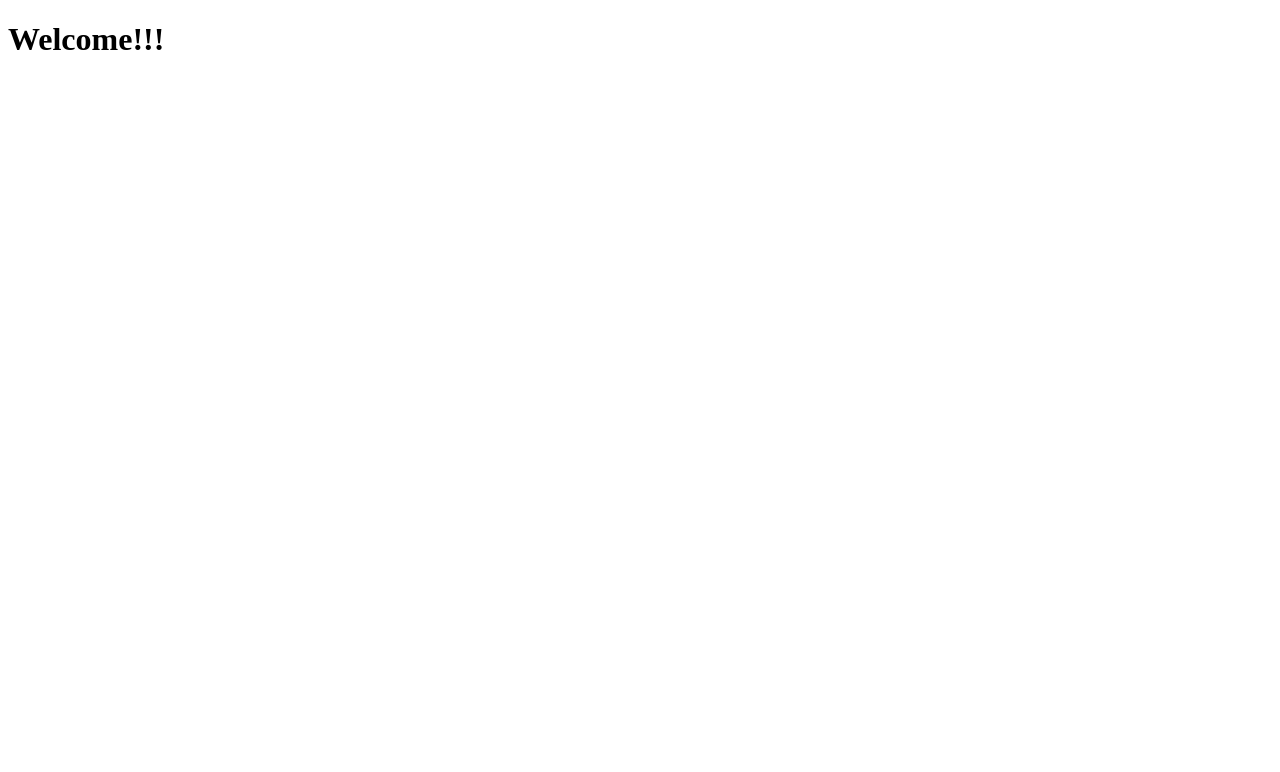
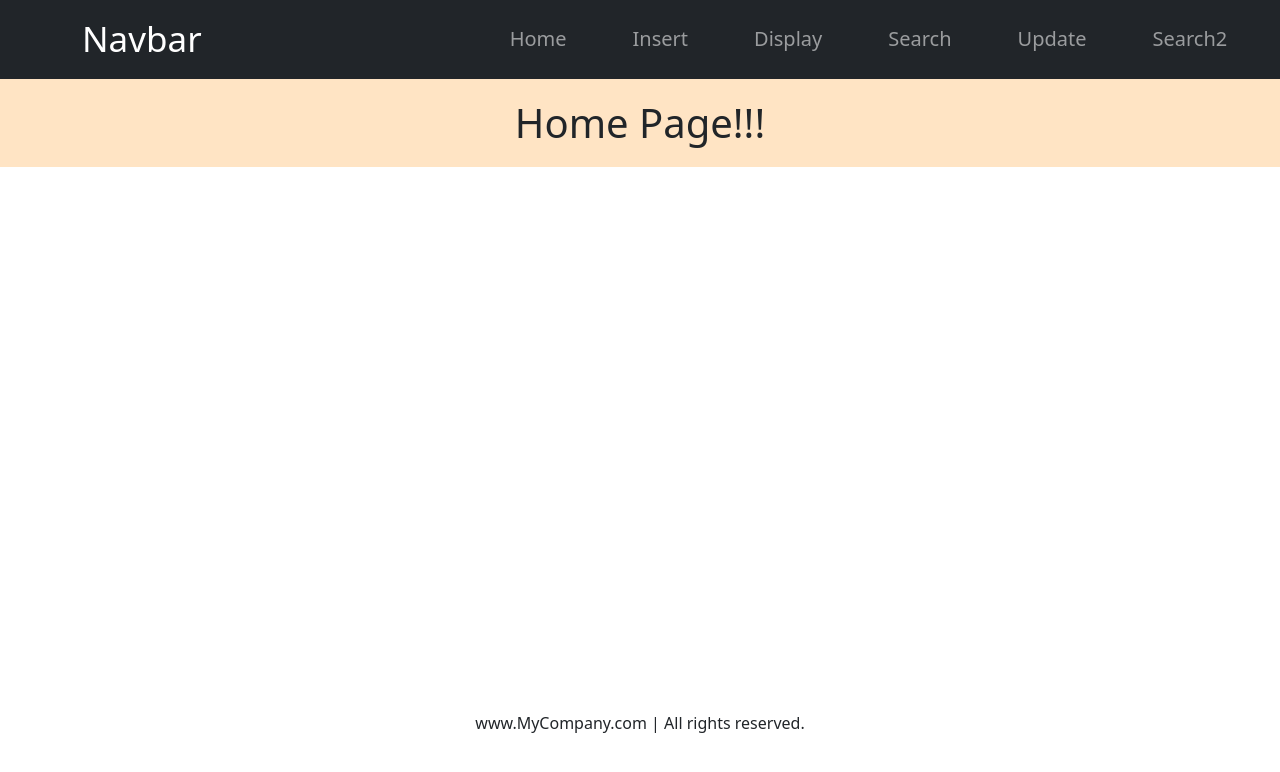
Before and after one commit to Ananya737/CRUD-in-React-, a React (Vite) app in the folder MyApp/: page / in a window 1280 px wide. Shown: the top 772 px of the page. Built offline with nearby package versions, Linux system fonts and the light colour scheme.

Commit message:
bootstrap navbar

```diff
--- a/MyApp/src/App.jsx
+++ b/MyApp/src/App.jsx
@@ -1,7 +1,30 @@
+import { BrowserRouter,Routes,Route } from "react-router-dom";
+import Layout from "./Pages/Layout";
+import Home from "./Pages/Home";
+import Display from "./Pages/Display";
+import Insert from "./Pages/Insert";
+import Search from "./Pages/Search";
+import Update from "./Pages/Update";
+import Search2 from "./Pages/Search2";
 const App=()=>{
   return(
     <>
-    <h1>Welcome!!!</h1>
+    <BrowserRouter>
+       <Routes>
+         <Route path="/" element={<Layout/>}>
+         <Route index element={<Home/>}/>
+         <Route path="home" element={<Home/>}/>
+         <Route path="insert" element={<Insert/>}/>
+         <Route path="display" element={<Display/>}/>
+         <Route path="search" element={<Search/>}/>
+         <Route path="update" element={<Update/>}/>
+         <Route path="search2" element={<Search2/>}/>
+
+
+         </Route>
+       </Routes>
+    </BrowserRouter>
+
     </>
   )
 }
--- a/MyApp/src/Pages/Display.jsx
+++ b/MyApp/src/Pages/Display.jsx
@@ -2,7 +2,7 @@
 const Display=()=>{
     return(
         <>
-        <h1>Display Page!</h1>
+        <h1 style={{display:"flex",justifyContent:"center",backgroundColor:"bisque",padding:"20px"}}>Display Page!</h1>
 
         </>
     )
--- a/MyApp/src/Pages/Home.jsx
+++ b/MyApp/src/Pages/Home.jsx
@@ -1,8 +1,10 @@
+
 
 const Home=()=>{
     return(
         <>
-        <h1>Home Page!</h1>
+        <h1 style={{display:"flex",justifyContent:"center",backgroundColor:"bisque",padding:"20px"}}>Home Page!!!</h1>
+
 
         </>
     )
--- a/MyApp/src/Pages/Insert.jsx
+++ b/MyApp/src/Pages/Insert.jsx
@@ -2,7 +2,7 @@
 const Insert=()=>{
     return(
         <>
-        <h1>Insert Page!</h1>
+        <h1 style={{display:"flex",justifyContent:"center",backgroundColor:"bisque",padding:"20px"}}>Insert Page!</h1>
 
         </>
     )
--- a/MyApp/src/Pages/Layout.jsx
+++ b/MyApp/src/Pages/Layout.jsx
@@ -1,7 +1,18 @@
+import { Link,Outlet } from "react-router-dom";
+import TopNav from "./TopNav";
 
 const Layout=()=>{
     return(
         <>
+          <TopNav/>
+
+{/* <hr size="5" color="red"/> */}
+
+<Outlet/>
+
+{/* <hr size="5" color="red"/> */}
+
+<footer style={{display:"flex",justifyContent:"center",height:"70vh",alignItems:"end"}}>www.MyCompany.com  | All rights reserved.</footer>
 
         </>
     )
--- a/MyApp/src/Pages/Search.jsx
+++ b/MyApp/src/Pages/Search.jsx
@@ -2,7 +2,7 @@
 const Search=()=>{
     return(
         <>
-        <h1>Search Page!</h1>
+        <h1 style={{display:"flex",justifyContent:"center",backgroundColor:"bisque",padding:"20px"}}>Search Page!</h1>
 
         </>
     )
--- a/MyApp/src/Pages/Search2.jsx
+++ b/MyApp/src/Pages/Search2.jsx
@@ -2,7 +2,7 @@
 const Search2=()=>{
     return(
         <>
-        <h1>Search2 Page!</h1>
+        <h1 style={{display:"flex",justifyContent:"center",backgroundColor:"bisque",padding:"20px"}}>Search2 Page!</h1>
 
         </>
     )
--- /dev/null
+++ b/MyApp/src/Pages/TopNav.jsx
@@ -0,0 +1,27 @@
+import Container from 'react-bootstrap/Container';
+import Nav from 'react-bootstrap/Nav';
+import Navbar from 'react-bootstrap/Navbar';
+import { Link } from 'react-router-dom';
+
+const TopNav=()=>{
+    return(
+        <>
+         <Navbar bg="dark" data-bs-theme="dark">
+        <Container >
+          <Navbar.Brand as={Link}  style={{marginRight:"300px",fontSize:"35px"}}>Navbar</Navbar.Brand >
+          <Nav className="me-auto" style={{display:"flex",gap:"50px",fontSize:"20px"}}>
+            <Nav.Link as={Link} to="/home">Home</Nav.Link>
+            <Nav.Link as={Link} to="/insert">Insert</Nav.Link>
+            <Nav.Link as={Link} to="/display">Display</Nav.Link>
+            <Nav.Link as={Link} to="/search">Search</Nav.Link>
+            <Nav.Link as={Link} to="/update">Update</Nav.Link>
+            <Nav.Link as={Link} to="/search2">Search2</Nav.Link>
+          </Nav>
+        </Container>
+      </Navbar>
+
+
+        </>
+    )
+}
+export default TopNav;
--- a/MyApp/src/Pages/Update.jsx
+++ b/MyApp/src/Pages/Update.jsx
@@ -2,7 +2,7 @@
 const Update=()=>{
     return(
         <>
-        <h1>Update Page!</h1>
+        <h1 style={{display:"flex",justifyContent:"center",backgroundColor:"bisque",padding:"20px"}}>Update Page!</h1>
 
         </>
     )
--- a/MyApp/src/main.jsx
+++ b/MyApp/src/main.jsx
@@ -1,5 +1,6 @@
 import { createRoot } from 'react-dom/client'
 import App from './App.jsx'
+import 'bootstrap/dist/css/bootstrap.min.css';
 createRoot(document.getElementById('root')).render(
 
     <App />
```
Also changed, not shown: MyApp/package.json (+6 -1 lines), 1 other file (tests, documents, lock files or other folders).
